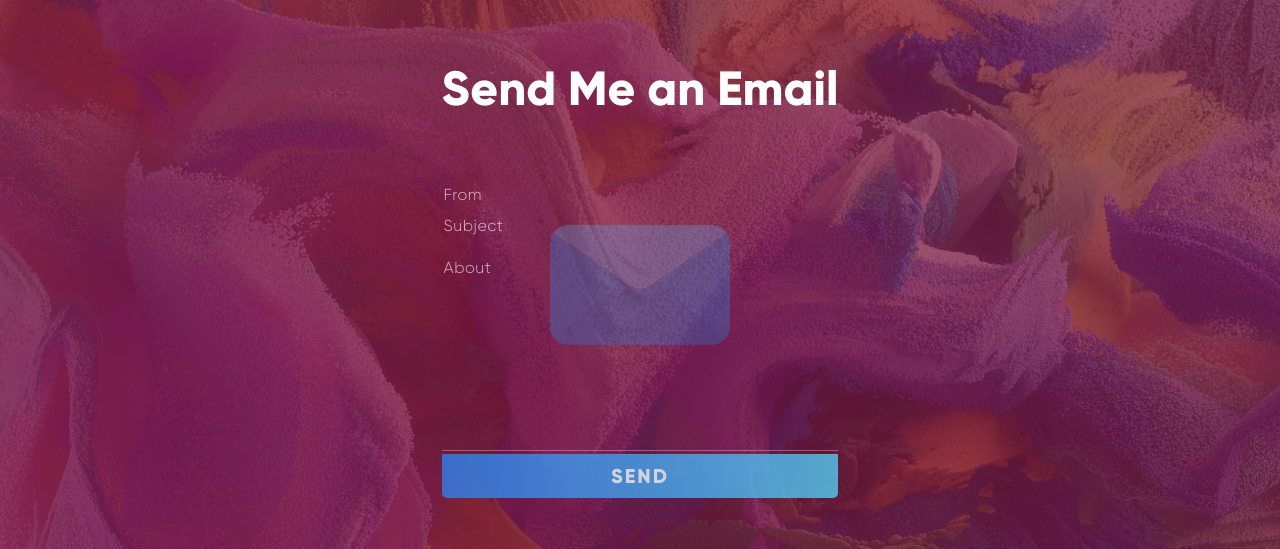
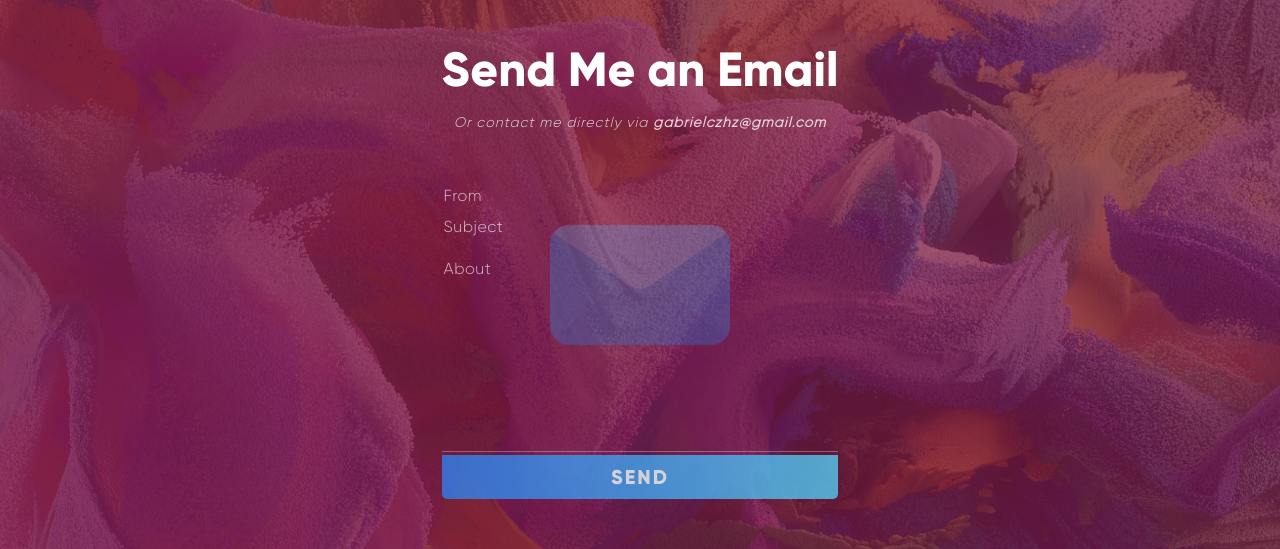
Before and after one commit to Gabriel-Cz/Personal-Site, a Next.js app: page /contact in a window 1280 px wide. Shown: the part 149-698 px from the top of the page. Built offline with nearby package versions, Linux system fonts and the light colour scheme.

Commit message:
FUNC (dev) Clipboard function

```diff
--- a/assets/styles/globals.scss
+++ b/assets/styles/globals.scss
@@ -44,6 +44,10 @@ a, button {
   box-sizing: border-box;
 }
 
+.Toastify__toast--info {
+  font-family: 'Gilroy-Light';
+}
+
 @font-face {
   font-family: "Gilroy-ExtraBold";
   src: url("/assets/fonts/Gilroy-ExtraBold.otf");
--- a/components/ContactForm/ContactForm.module.scss
+++ b/components/ContactForm/ContactForm.module.scss
@@ -14,18 +14,39 @@ $inputFont: 24px, 2px, 'Gilroy-Light', 'sans-serif';
   }
 
   .contactFormHeader {
-    font-family: 'Gilroy-ExtraBold';
-    width: 100%;
-    padding-bottom: 35px;
 
-    @media (max-width: 786px) {
-      font-size: 32px;
+    .contactFormTitle {
+      font-family: 'Gilroy-ExtraBold';
+      width: 100%;
+      line-height: 0;
+      padding-bottom: 0px;
+
+      @media (max-width: 786px) {
+        font-size: 32px;
+      }
+    }
+
+    .emailToCopy {
+      font-family: 'Gilroy-Light';
+      font-weight: 400;
+      font-size: 14px;
+      color: rgba($color: #ffff, $alpha: 0.80);
+      letter-spacing: 1px;
+
+      b {
+        letter-spacing: 1px;
+
+        &:hover {
+          cursor: pointer;
+        }
+      }
     }
   }
 
   .contactForm {
     display: flex;
     flex-direction: column;
+    padding-top: 35px;
 
     .fieldsWrapper {
       position: relative;
--- a/components/ContactForm/ContactForm.tsx
+++ b/components/ContactForm/ContactForm.tsx
@@ -15,6 +15,7 @@ interface ContactFormProps {
   onContentChange: ChangeEventHandler<HTMLTextAreaElement>;
   onSend: React.FormEventHandler<HTMLFormElement>;
   onFieldsBlur: React.FocusEventHandler;
+  onEmailCopy: React.MouseEventHandler<HTMLElement>;
 }
 export const ContactForm: React.FC<ContactFormProps> = ({
   emailFrom,
@@ -25,6 +26,7 @@ export const ContactForm: React.FC<ContactFormProps> = ({
   isSendDisabled = true,
   isSendLoading = false,
   onSend,
+  onEmailCopy,
   onEmailChange,
   onSubjectChange,
   onContentChange,
@@ -39,9 +41,15 @@ export const ContactForm: React.FC<ContactFormProps> = ({
       ) : (
         <img className={styles.imgEnvelope} src='/assets/images/Envelope.png' />
       )}
-      <h1 className={styles.contactFormHeader}>
-        Send Me an Email
-      </h1>
+      <div className={styles.contactFormHeader}>
+        <h1 className={styles.contactFormTitle}>
+          Send Me an Email
+        </h1>
+        <i className={styles.emailToCopy}>
+          Or contact me directly via
+          <b onClick={onEmailCopy}> gabrielczhz@gmail.com</b>
+        </i>
+      </div>
       <form className={styles.contactForm} onSubmit={onSend}>
         <div className={styles.fieldsWrapper}>
           {isInvalidEmail && (
--- a/pages/contact.tsx
+++ b/pages/contact.tsx
@@ -55,6 +55,15 @@ const Contact: NextPage<PageProps> = () => {
     });
   }
 
+  const onEmailCopied = () => {
+    toast.info("Email copied to clipboard!", {
+      theme: 'colored',
+      autoClose: 3000,
+      pauseOnHover: true,
+      toastId: 'On Clipboard Toast'
+    });
+  }
+
   const handleSend: React.FormEventHandler<HTMLFormElement> = async (e) => {
     try {
       e.preventDefault();
@@ -78,6 +87,12 @@ const Contact: NextPage<PageProps> = () => {
     } finally {
       if (!isSendLoading) setIsSendLoading(false);
     }
+  }
+
+  const handleEmailClip: React.MouseEventHandler<HTMLElement> = (_e) => {
+    navigator.clipboard.writeText('gabrielczhz@gmail.com');
+    onEmailCopied();
+    return;
   }
 
   const isFieldInvalid = (value: keyof typeof values) => {
@@ -108,6 +123,7 @@ const Contact: NextPage<PageProps> = () => {
             onEmailChange={handleChange}
             onContentChange={handleChange}
             onSubjectChange={handleChange}
+            onEmailCopy={handleEmailClip}
             onSend={handleSend}
           />
         </Content>
```
